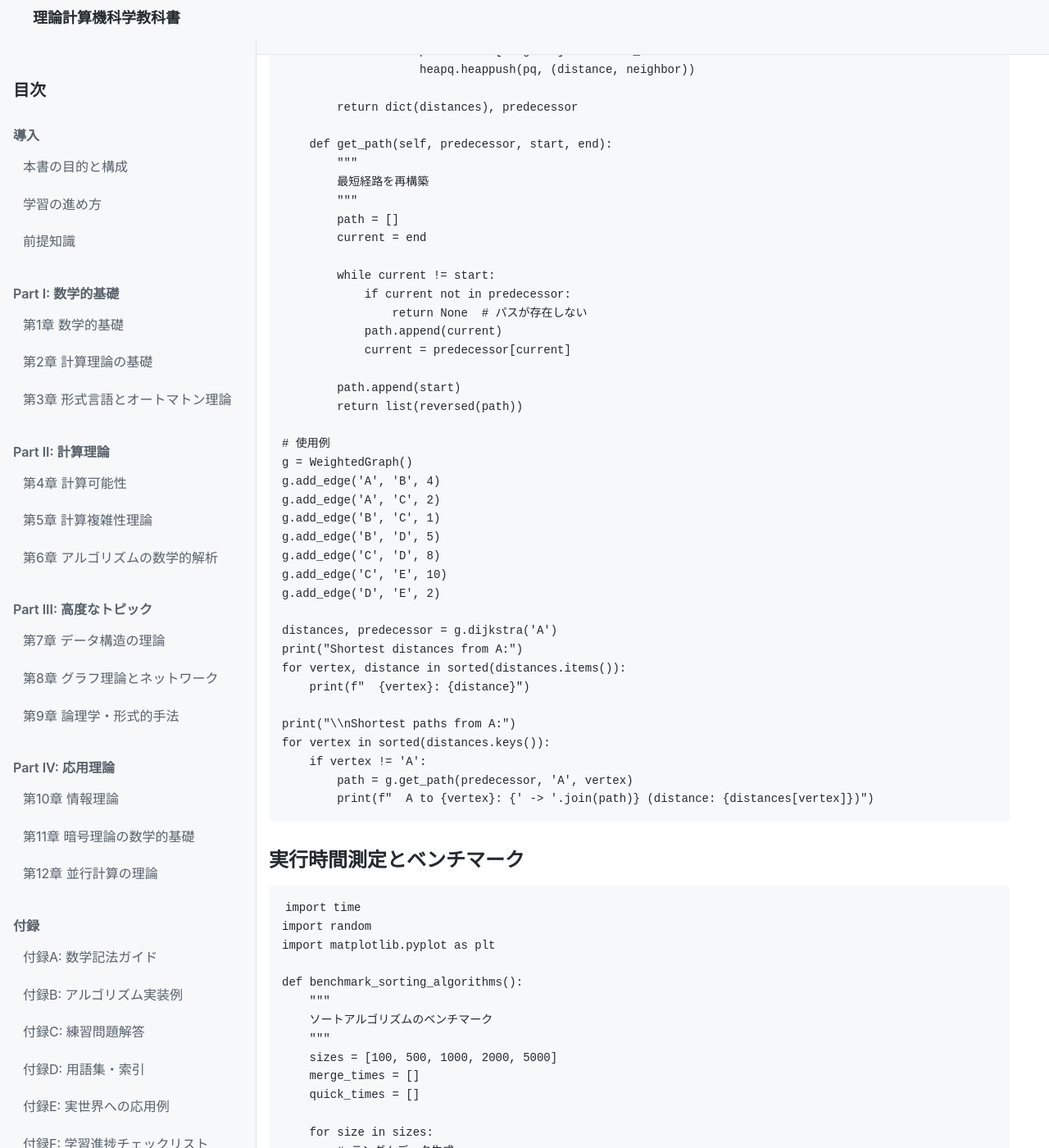
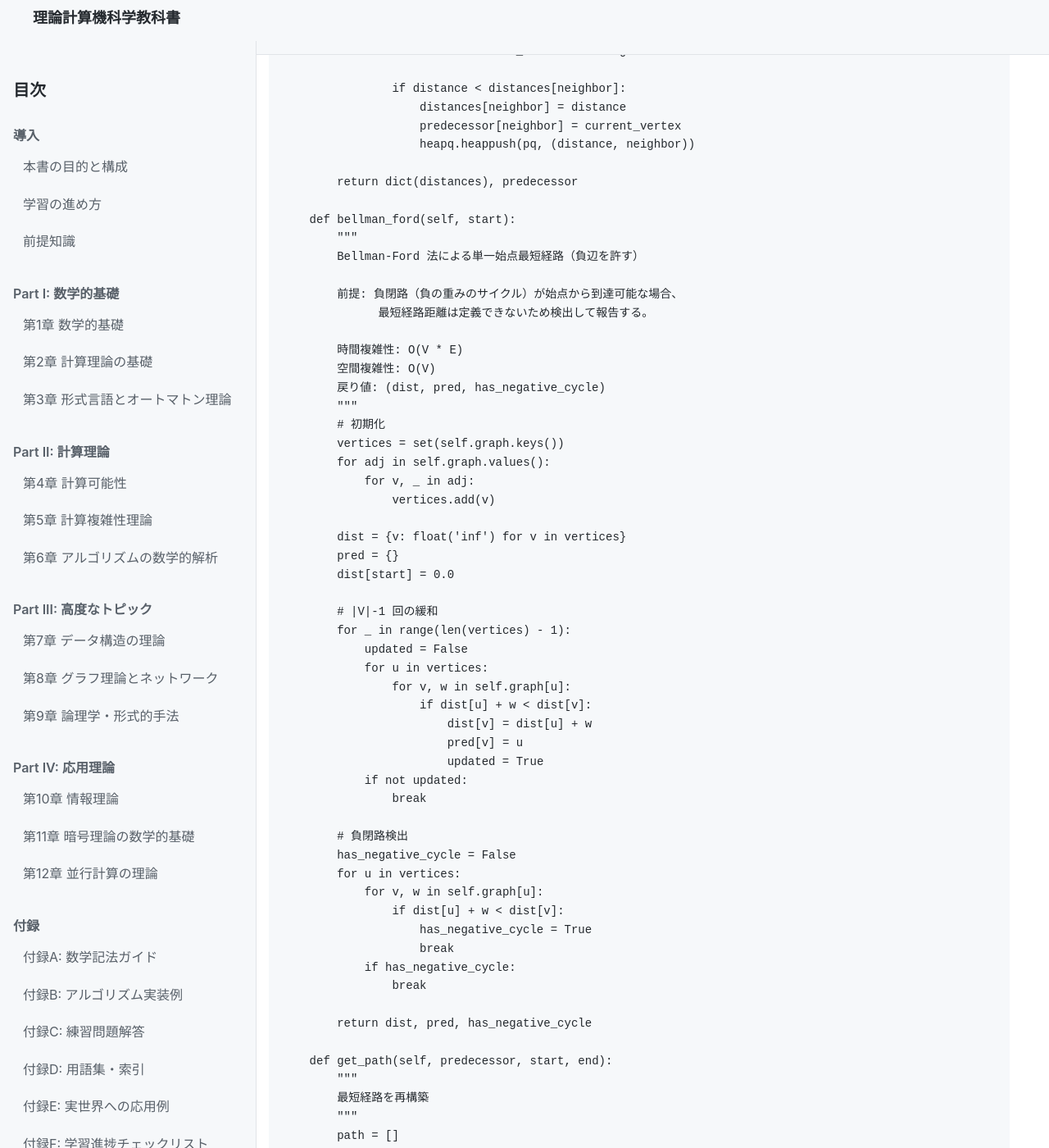
Before and after one commit to itdojp/theoretical-computer-science-textbook, a Jekyll site: the page built from docs/src/appendices/b.md, in a window 1280 px wide and 1400 px high, scrolled down 15732 px. Shown: the whole window at 82% size. Built offline with Jekyll 4.4.1, drawn with Linux system fonts in a browser that asks for light colours; some of the changed text lies outside the part shown.

Commit message:
docs(appendix B): add non-negative-weight precondition to Dijkstra; add Bellman-Ford implementation and guidance (closes #38)

```diff
--- a/docs/src/appendices/b.md
+++ b/docs/src/appendices/b.md
@@ -669,6 +669,10 @@ class WeightedGraph:
 
         時間複雑性: O((V + E) log V)
         空間複雑性: O(V)
+
+        注意: すべての辺重みが非負であることが前提。
+              負辺が存在するグラフには適用できません（正しく動作しません）。
+              負辺がある場合は Bellman-Ford 法を使用してください。
         """
         distances = defaultdict(lambda: sys.maxsize)
         distances[start] = 0
@@ -695,6 +699,51 @@ class WeightedGraph:
                     heapq.heappush(pq, (distance, neighbor))
 
         return dict(distances), predecessor
+
+    def bellman_ford(self, start):
+        """
+        Bellman-Ford 法による単一始点最短経路（負辺を許す）
+
+        前提: 負閉路（負の重みのサイクル）が始点から到達可能な場合、
+              最短経路距離は定義できないため検出して報告する。
+
+        時間複雑性: O(V * E)
+        空間複雑性: O(V)
+        戻り値: (dist, pred, has_negative_cycle)
+        """
+        # 初期化
+        vertices = set(self.graph.keys())
+        for adj in self.graph.values():
+            for v, _ in adj:
+                vertices.add(v)
+
+        dist = {v: float('inf') for v in vertices}
+        pred = {}
+        dist[start] = 0.0
+
+        # |V|-1 回の緩和
+        for _ in range(len(vertices) - 1):
+            updated = False
+            for u in vertices:
+                for v, w in self.graph[u]:
+                    if dist[u] + w < dist[v]:
+                        dist[v] = dist[u] + w
+                        pred[v] = u
+                        updated = True
+            if not updated:
+                break
+
+        # 負閉路検出
+        has_negative_cycle = False
+        for u in vertices:
+            for v, w in self.graph[u]:
+                if dist[u] + w < dist[v]:
+                    has_negative_cycle = True
+                    break
+            if has_negative_cycle:
+                break
+
+        return dist, pred, has_negative_cycle
 
     def get_path(self, predecessor, start, end):
         """
```
